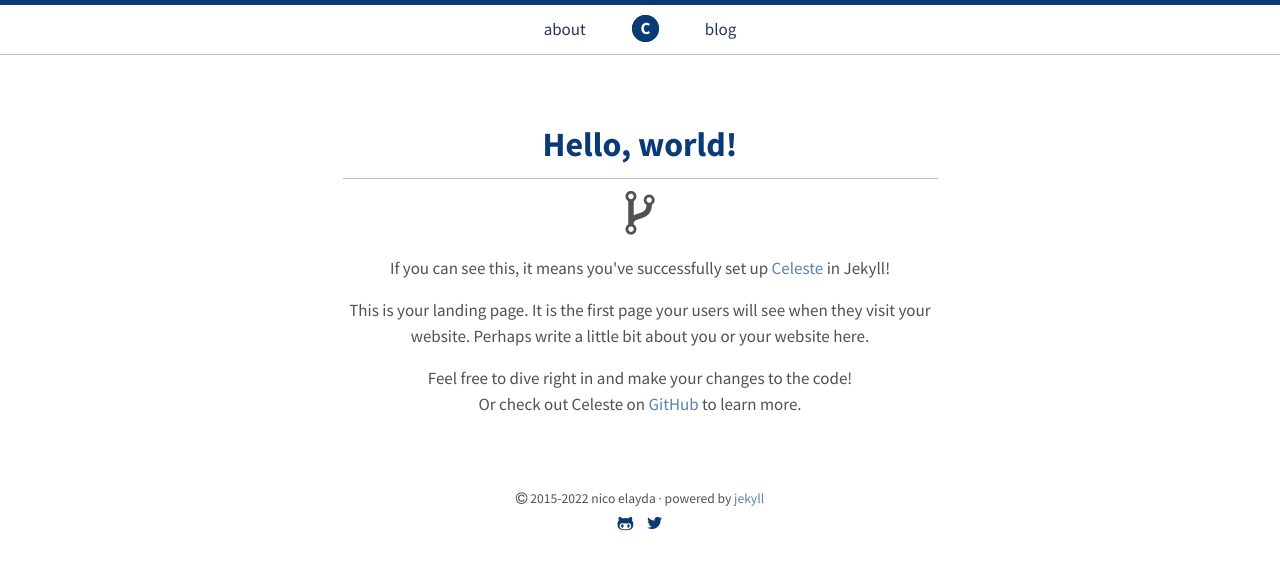
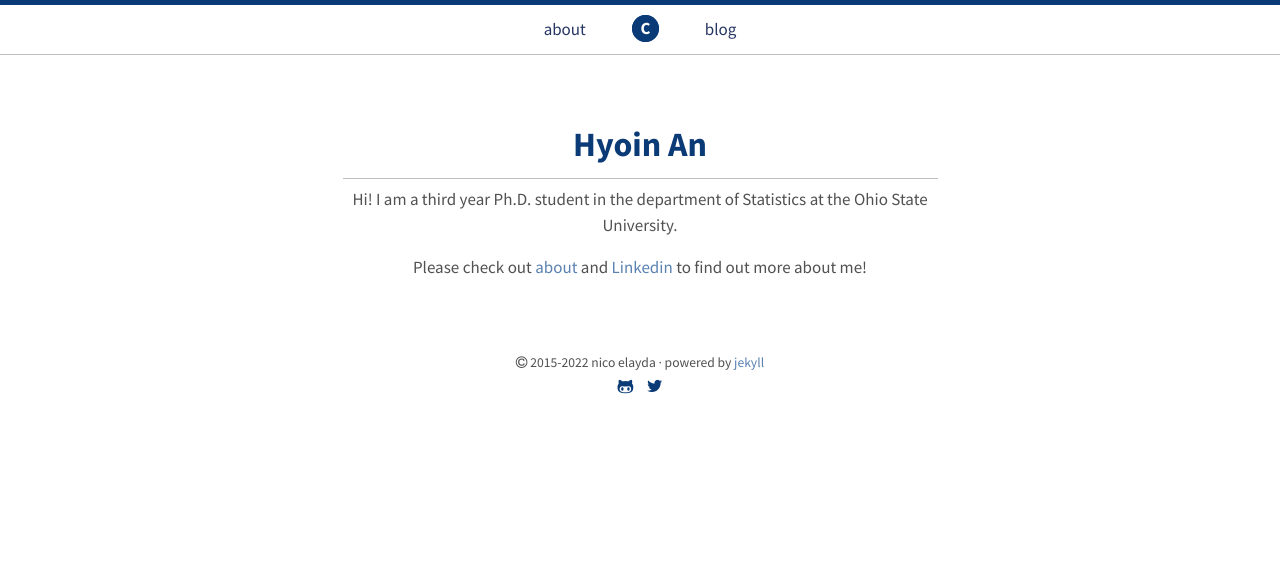
Before and after one commit to hyoin-an/hyoin-an.github.io, a Jekyll site: the page built from index.html, in a window 1280 px wide. Shown: the top 570 px of the page. Built offline with Jekyll 4.4.1, drawn with Linux system fonts in a browser that asks for light colours.

Commit message:
Update index.html

```diff
--- a/index.html
+++ b/index.html
@@ -5,30 +5,19 @@ title: Home
 <div class="page">
 
   <header>
-    <h1 class="landing-title">Hello, world!</h1>
+    <h1 class="landing-title">Hyoin An</h1>
   </header>
 
   <div class="text-center">
+
     <p>
-      <i class="fa fa-code-fork fa-3x"></i>
+      Hi! I am a third year Ph.D. student in the department of Statistics at the Ohio State University.
     </p>
 
     <p>
-      If you can see this, it means you've successfully set up
-      <a href="https://github.com/nicoelayda/celeste">Celeste</a> in Jekyll!
+      Please check out <a href="https://hyoin-an.github.io/about/">about</a> and <a href="https://www.linkedin.com/in/hyoin-an-22600b198/">Linkedin</a> to find out more about me!
     </p>
 
-    <p>
-      This is your landing page. It is the first page your users will see when
-      they visit your website. Perhaps write a little bit about you or your
-      website here.
-    </p>
-
-    <p>
-      Feel free to dive right in and make your changes to the code!<br />
-      Or check out Celeste on <a href="https://github.com/nicoelayda/celeste">GitHub</a>
-      to learn more.
-    </p>
   </div>
 
 </div>
```
